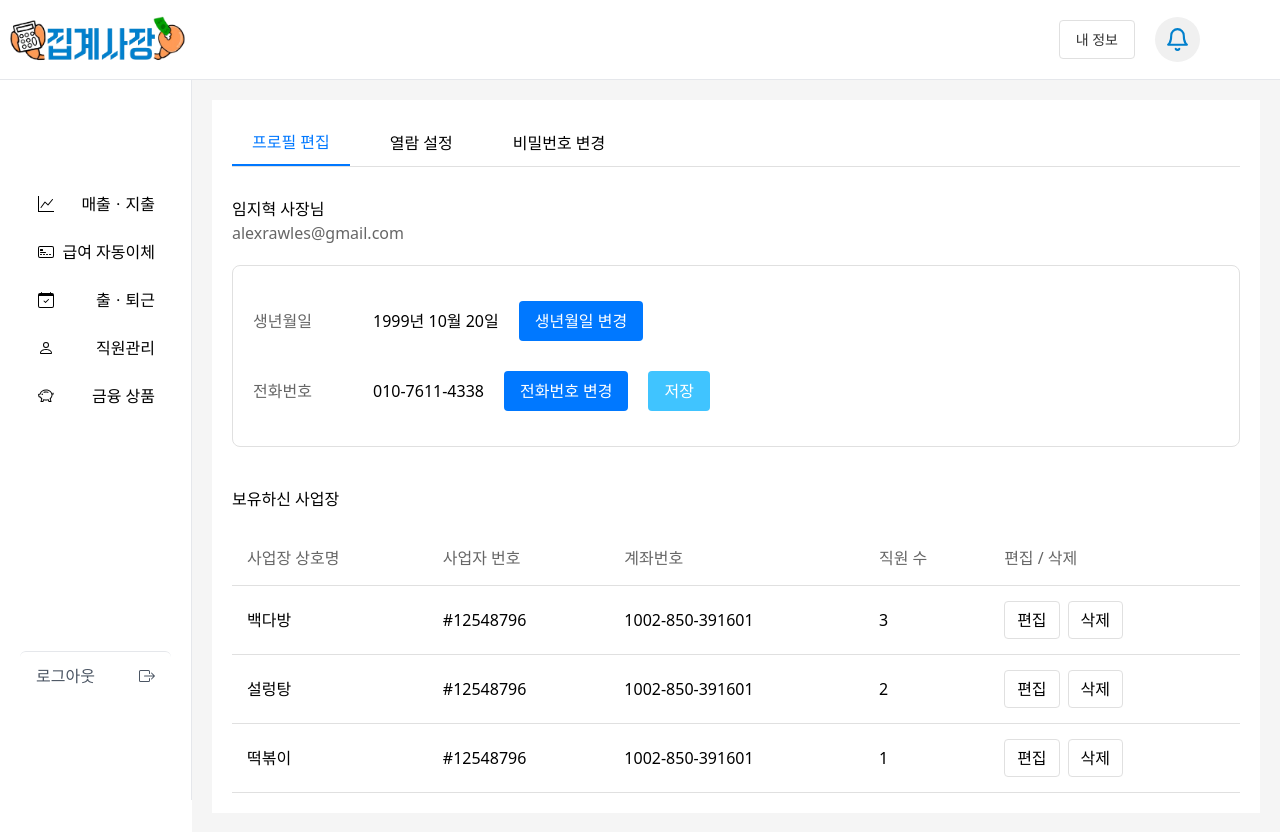
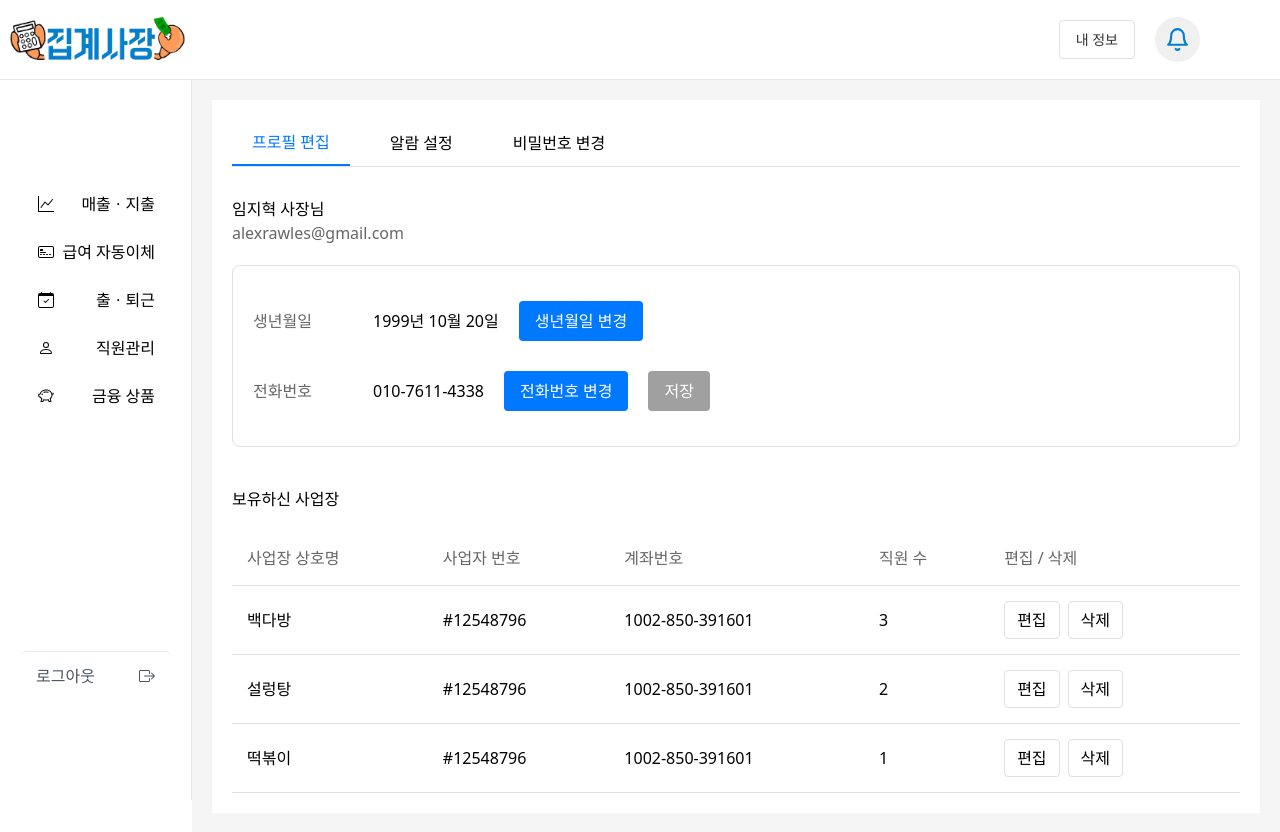
Before and after one commit to woorifisa-projects-3rd/MSA-FE, a Next.js app: page /mypage/president-edit in a window 1280 px wide. Built offline with nearby package versions, Linux system fonts and the light colour scheme.

Commit message:
feat: global.css 색 추가

```diff
--- a/app/(with-sidebar)/mypage/president-edit/page.js
+++ b/app/(with-sidebar)/mypage/president-edit/page.js
@@ -1,4 +1,4 @@
-'use client'
+'use client';
 
 import { useState } from 'react';
 import styles from './page.module.css';
@@ -21,7 +21,7 @@ const ProfileEdit = () => {
     <div className={styles.container}>
       <div className={styles.tabs}>
         <button className={styles.activeTab}>프로필 편집</button>
-        <button>열람 설정</button>
+        <button>알람 설정</button>
         <button>비밀번호 변경</button>
       </div>
 
--- a/app/(with-sidebar)/mypage/president-edit/page.module.css
+++ b/app/(with-sidebar)/mypage/president-edit/page.module.css
@@ -1,4 +1,6 @@
 /* ProfileEdit.module.css */
+
+
 .container {
     padding: 20px;
     background-color: #fff;
@@ -61,7 +63,7 @@
 
   .verifyButton {
     padding: 8px 16px;
-    background-color: #40c4ff;
+    background-color: var(--woori-button-hover);
     color: white;
     border: none;
     border-radius: 4px;
--- a/app/globals.css
+++ b/app/globals.css
@@ -11,6 +11,7 @@
   --woori-light-blue: #38BEEF;
   --woori-deep-blue: #0067AC;
   --sidebar-width: 15%;
+  --woori-button-hover: #a0a0a0;
 }
 
 body {
```
